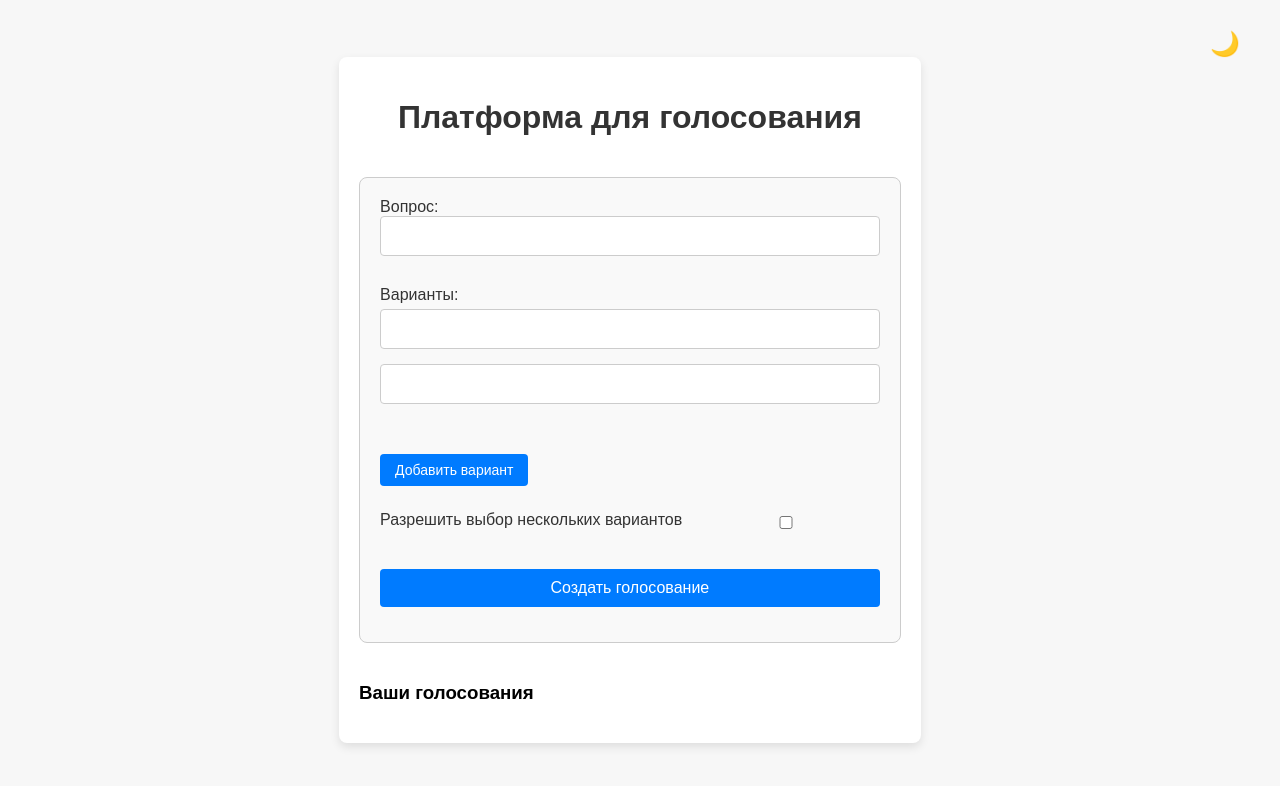
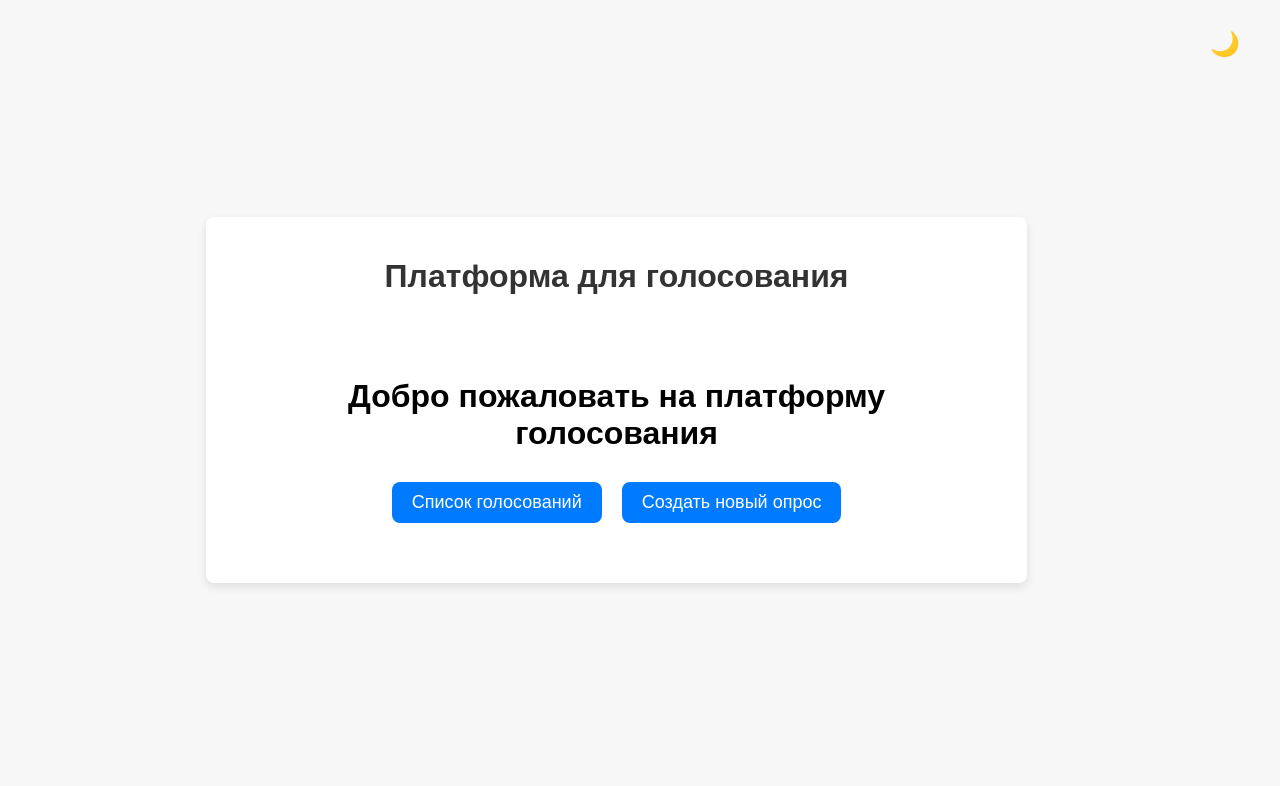
Before and after one commit to RackeyHacker/private, a React app: page / in a window 1280 px wide. Shown: the top 786 px of the page. Built offline with nearby package versions, Linux system fonts and the light colour scheme.

Commit message:
Добавлены новые файлы и обновлены существующие
git add webpack.config.js

```diff
--- a/src/App.tsx
+++ b/src/App.tsx
@@ -1,7 +1,9 @@
 import React, { useState, useEffect } from 'react';
-import PollCard from './components/PollCard';
+import { BrowserRouter as Router, Routes, Route, useNavigate } from 'react-router-dom';
+import HomePage from './pages/HomePage';
 import CreatePollForm from './components/CreatePollForm';
 import PollList from './components/PollList';
+import PollCard from './components/PollCard';
 import { Poll, PollList as PollListType } from './types/Poll';
 import './App.css';
 
@@ -15,15 +17,10 @@ const App: React.FC = () => {
   const [selectedPoll, setSelectedPoll] = useState<Poll | null>(null);
   const [darkMode, setDarkMode] = useState<boolean>(() => {
     const savedTheme = localStorage.getItem('darkMode');
-    if (savedTheme !== null) {
-      return savedTheme === 'true';
-    }
-    return window.matchMedia('(prefers-color-scheme: dark)').matches;
+    return savedTheme !== null ? savedTheme === 'true' : window.matchMedia('(prefers-color-scheme: dark)').matches;
   });
 
-  const hasVoted = selectedPoll
-    ? localStorage.getItem(`hasVoted_${selectedPoll.id}`) === 'true'
-    : false;
+  const hasVoted = selectedPoll ? localStorage.getItem(`hasVoted_${selectedPoll.id}`) === 'true' : false;
 
   useEffect(() => {
     localStorage.setItem('polls', JSON.stringify(polls));
@@ -38,9 +35,7 @@ const App: React.FC = () => {
     localStorage.setItem('darkMode', String(darkMode));
   }, [darkMode]);
 
-  const toggleDarkMode = () => {
-    setDarkMode(!darkMode);
-  };
+  const toggleDarkMode = () => setDarkMode(!darkMode);
 
   const handleCreatePoll = (newPoll: Poll) => {
     setPolls([...polls, newPoll]);
@@ -53,60 +48,43 @@ const App: React.FC = () => {
 
   const handleVote = (selectedIndexes: number[]) => {
     if (!selectedPoll || hasVoted) return;
-
     const updatedPoll = { ...selectedPoll };
-    selectedIndexes.forEach(i => {
-      updatedPoll.options[i].votes += 1;
-    });
+    selectedIndexes.forEach(i => updatedPoll.options[i].votes += 1);
     setSelectedPoll(updatedPoll);
-
-    const updatedPolls = polls.map((poll) =>
-      poll.id === updatedPoll.id ? updatedPoll : poll
-    );
+    const updatedPolls = polls.map(p => p.id === updatedPoll.id ? updatedPoll : p);
     setPolls(updatedPolls);
-
     localStorage.setItem(`hasVoted_${selectedPoll.id}`, 'true');
   };
 
   const resetVote = () => {
     if (!selectedPoll) return;
-
     const updatedPoll = { ...selectedPoll };
-    updatedPoll.options.forEach((option) => (option.votes = 0));
+    updatedPoll.options.forEach(opt => opt.votes = 0);
     setSelectedPoll(updatedPoll);
-
-    const updatedPolls = polls.map((poll) =>
-      poll.id === updatedPoll.id ? updatedPoll : poll
-    );
+    const updatedPolls = polls.map(p => p.id === updatedPoll.id ? updatedPoll : p);
     setPolls(updatedPolls);
-
     localStorage.removeItem(`hasVoted_${selectedPoll.id}`);
   };
 
   const handleDeletePoll = (pollId: string) => {
-    const updatedPolls = polls.filter((poll) => poll.id !== pollId);
-    setPolls(updatedPolls);
-
-    if (selectedPoll?.id === pollId) {
-      setSelectedPoll(null);
-    }
-
+    setPolls(polls.filter(p => p.id !== pollId));
+    if (selectedPoll?.id === pollId) setSelectedPoll(null);
     localStorage.removeItem(`hasVoted_${pollId}`);
   };
 
   return (
+    <Router>
       <div className="app-container">
         <button onClick={toggleDarkMode} className="theme-toggle">
           {darkMode ? '☀️' : '🌙'}
         </button>
         <h1 className="header">Платформа для голосования</h1>
-      <div className="content">
-        <CreatePollForm onCreate={handleCreatePoll} />
-        <PollList
-          polls={polls}
-          onSelect={handleSelectPoll}
-          onDelete={handleDeletePoll}
-        />
+        <Routes>
+          <Route path="/" element={<HomePage />} />
+          <Route path="/create" element={<CreatePollForm onCreate={handleCreatePoll} />} />
+          <Route path="/polls" element={
+            <>
+              <PollList polls={polls} onSelect={handleSelectPoll} onDelete={handleDeletePoll} />
               {selectedPoll && (
                 <div className="poll-details">
                   <PollCard
@@ -118,14 +96,15 @@ const App: React.FC = () => {
                     maxChoices={selectedPoll.maxChoices}
                   />
                   {hasVoted && (
-              <button onClick={resetVote} className="reset-button">
-                Отменить голос
-              </button>
+                    <button onClick={resetVote} className="reset-button">Отменить голос</button>
                   )}
                 </div>
               )}
+            </>
+          } />
+        </Routes>
       </div>
-    </div>
+    </Router>
   );
 };
 
--- a/src/components/CreatePollForm.tsx
+++ b/src/components/CreatePollForm.tsx
@@ -1,4 +1,5 @@
 import React, { useState } from 'react';
+import { useNavigate } from 'react-router-dom';
 import { Poll } from '../types/Poll';
 import './CreatePollForm.css';
 
@@ -7,6 +8,7 @@ interface CreatePollFormProps {
 }
 
 const CreatePollForm: React.FC<CreatePollFormProps> = ({ onCreate }) => {
+  const navigate = useNavigate();
   const [question, setQuestion] = useState('');
   const [options, setOptions] = useState(['', '']);
   const [multipleChoice, setMultipleChoice] = useState(false);
@@ -63,6 +65,7 @@ const CreatePollForm: React.FC<CreatePollFormProps> = ({ onCreate }) => {
     setOptions(['', '']);
     setMultipleChoice(false);
     setMaxChoices(1);
+    navigate('/polls');
   };
 
   return (
@@ -145,6 +148,12 @@ const CreatePollForm: React.FC<CreatePollFormProps> = ({ onCreate }) => {
             Создать голосование
           </button>
         </div>
+
+        <div className="back-container">
+          <button type="button" onClick={() => navigate(-1)} className="back-button">
+            ← Назад
+          </button>
+        </div>
       </form>
     </div>
   );
--- a/src/components/PollCard.css
+++ b/src/components/PollCard.css
@@ -55,6 +55,15 @@
   margin-top: 4px;
 }
 
+.vote-thank-you {
+  margin-top: 1rem;
+  font-size: 1.4rem;
+  font-weight: bold;
+  color: #28a745;
+  text-align: center;
+  text-shadow: 0 1px 2px rgba(0, 0, 0, 0.2);
+}
+
 .vote-button {
   background-color: #28a745;
   color: white;
--- a/src/components/PollCard.tsx
+++ b/src/components/PollCard.tsx
@@ -62,7 +62,11 @@ const PollCard: React.FC<PollCardProps> = ({ question, options, onVote, hasVoted
       {!hasVoted && (
         <button onClick={handleVoteSubmit} className="vote-button">Проголосовать</button>
       )}
-      {hasVoted && <p>Спасибо за ваш голос!</p>}
+      {hasVoted && (
+        <div className="vote-thank-you">
+          Спасибо за голос!
+        </div>
+      )}
     </div>
   );
 };
--- a/src/components/PollList.tsx
+++ b/src/components/PollList.tsx
@@ -1,4 +1,5 @@
 import React from 'react';
+import { useNavigate } from 'react-router-dom';
 
 interface PollOption {
   text: string;
@@ -19,6 +20,8 @@ interface PollListProps {
 }
 
 const PollList: React.FC<PollListProps> = ({ polls, onSelect, onDelete }) => {
+  const navigate = useNavigate();
+
   const handleDelete = (pollId: string) => {
     const confirmed = window.confirm('Вы уверены, что хотите удалить это голосование?');
     if (confirmed) {
@@ -39,6 +42,7 @@ const PollList: React.FC<PollListProps> = ({ polls, onSelect, onDelete }) => {
 
   return (
     <div className="poll-list">
+      <button onClick={() => navigate(-1)} className="back-button">← Назад</button>
       <h3>Ваши голосования</h3>
       {polls.map((poll) => (
         <div key={poll.id} className="poll-item">
--- /dev/null
+++ b/src/pages/HomePage.css
@@ -0,0 +1,25 @@
+.home-container {
+  text-align: center;
+  padding: 40px;
+}
+
+.home-buttons {
+  margin-top: 30px;
+  display: flex;
+  justify-content: center;
+  gap: 20px;
+}
+
+.home-buttons button {
+  font-size: 18px;
+  padding: 10px 20px;
+  cursor: pointer;
+  border: none;
+  background-color: #007bff;
+  color: white;
+  border-radius: 8px;
+}
+
+.home-buttons button:hover {
+  background-color: #0056b3;
+}
--- /dev/null
+++ b/src/pages/HomePage.tsx
@@ -0,0 +1,19 @@
+import React from 'react';
+import { useNavigate } from 'react-router-dom';
+import './HomePage.css';
+
+const HomePage: React.FC = () => {
+  const navigate = useNavigate();
+
+  return (
+    <div className="home-container">
+      <h1>Добро пожаловать на платформу голосования</h1>
+      <div className="home-buttons">
+        <button onClick={() => navigate('/polls')}>Список голосований</button>
+        <button onClick={() => navigate('/create')}>Создать новый опрос</button>
+      </div>
+    </div>
+  );
+};
+
+export default HomePage;
--- a/webpack.config.js
+++ b/webpack.config.js
@@ -8,6 +8,7 @@ module.exports = {
     path: path.resolve(__dirname, 'build'),
     filename: 'bundle.js',
     publicPath: '/private/',
+    //publicPath: process.env.NODE_ENV === 'production' ? '/private/' : '/',
   },
   resolve: {
     extensions: ['.ts', '.tsx', '.js'],
```
Also changed, not shown: package.json (+4 -3 lines), 2 other files (tests, documents, lock files or other folders). Lines whose indentation alone changed are shown as unchanged.
